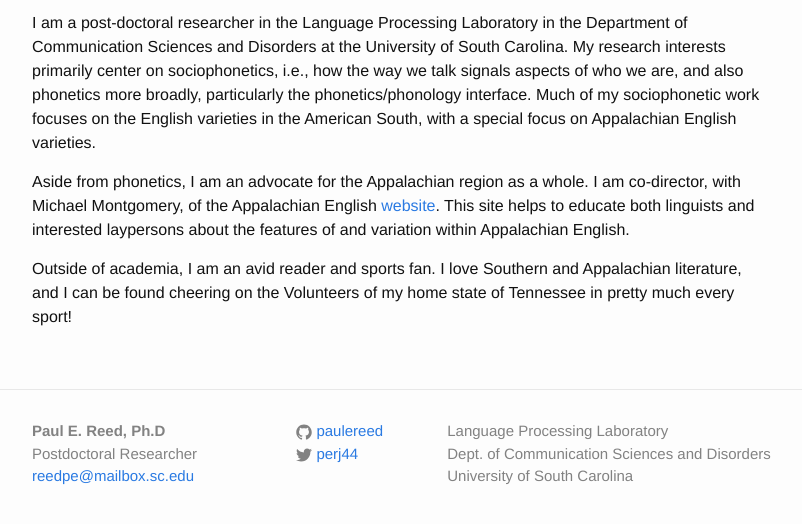
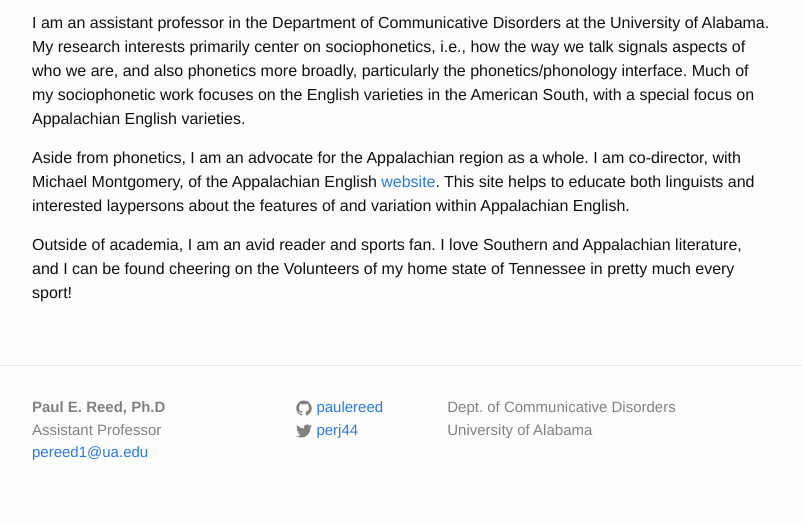
Before and after one commit to paulereed/paulereed.github.io, a Jekyll site: the page built from about.md, in a window 1280 px wide, cut to the strip 252-776 px from the top of the page. Shown: the whole strip, without its empty margins (238-1040 px from the left). Built offline with Jekyll 4.4.1, drawn with Linux system fonts in a browser that asks for light colours; some web fonts are replaced.

Commit message:
Updating affiliation

```diff
--- a/_config.yml
+++ b/_config.yml
@@ -7,10 +7,10 @@
 
 # Site settings
 title: Paul E. Reed, Ph.D
-email: reedpe@mailbox.sc.edu
+email: pereed1@ua.edu
 description: > # this means to ignore newlines until "baseurl:"
-  I am a post-doctoral researcher in the Language Processing Laboratory in the Department
-  of Communication Sciences and Disorders at the University of South Carolina.
+  I am an assistant professor in the Department
+  of Communicative Disorders at the University of Alabama.
 baseurl: "" # the subpath of your site, e.g. /blog
 url: "http://yourdomain.com" # the base hostname & protocol for your site
 twitter_username: perj44
@@ -21,7 +21,7 @@ markdown: kramdown
 
 # Other options
 permalink: blog/:year/:month/:title
-job.title: "Post-doctoral Researcher"
+job.title: "Assistant Professor"
 excerpt_separator: "<!--more-->"
 
 #gems:
--- a/_includes/footer.html
+++ b/_includes/footer.html
@@ -8,7 +8,7 @@
       <div class="footer-col footer-col-1">
         <ul class="contact-list">
           <li><strong>{{ site.title }}</strong></li>
-          		<li>Postdoctoral Researcher</li>
+          		<li>Assistant Professor</li>
           <li><a href="mailto:{{ site.email }}">{{ site.email }}</a></li>
         </ul>
       </div>
@@ -31,9 +31,8 @@
 
       <div class="footer-col footer-col-3">
         <p class='text' >
-        	Language Processing Laboratory<br />
-        	Dept. of Communication Sciences and Disorders<br />
-        	University of South Carolina</p>
+        	Dept. of Communicative Disorders<br />
+        	University of Alabama</p>
       </div>
     </div>
 
--- a/about.md
+++ b/about.md
@@ -6,8 +6,8 @@ permalink: /about/
 
 {% include image.html url="/images/preed.jpg" caption="One of the few pics of me that I like. Photo credit to my wife." width=350 align="right" %}
 
-I am a post-doctoral researcher in the Language Processing Laboratory in the Department
-of Communication Sciences and Disorders at the University of South Carolina. My research
+I am an assistant professor in the Department
+of Communicative Disorders at the University of Alabama. My research
 interests primarily center on sociophonetics, i.e., how the way we talk signals aspects of
 who we are, and also phonetics more broadly, particularly the phonetics/phonology interface.
 Much of my sociophonetic work focuses on the English varieties in the
```
